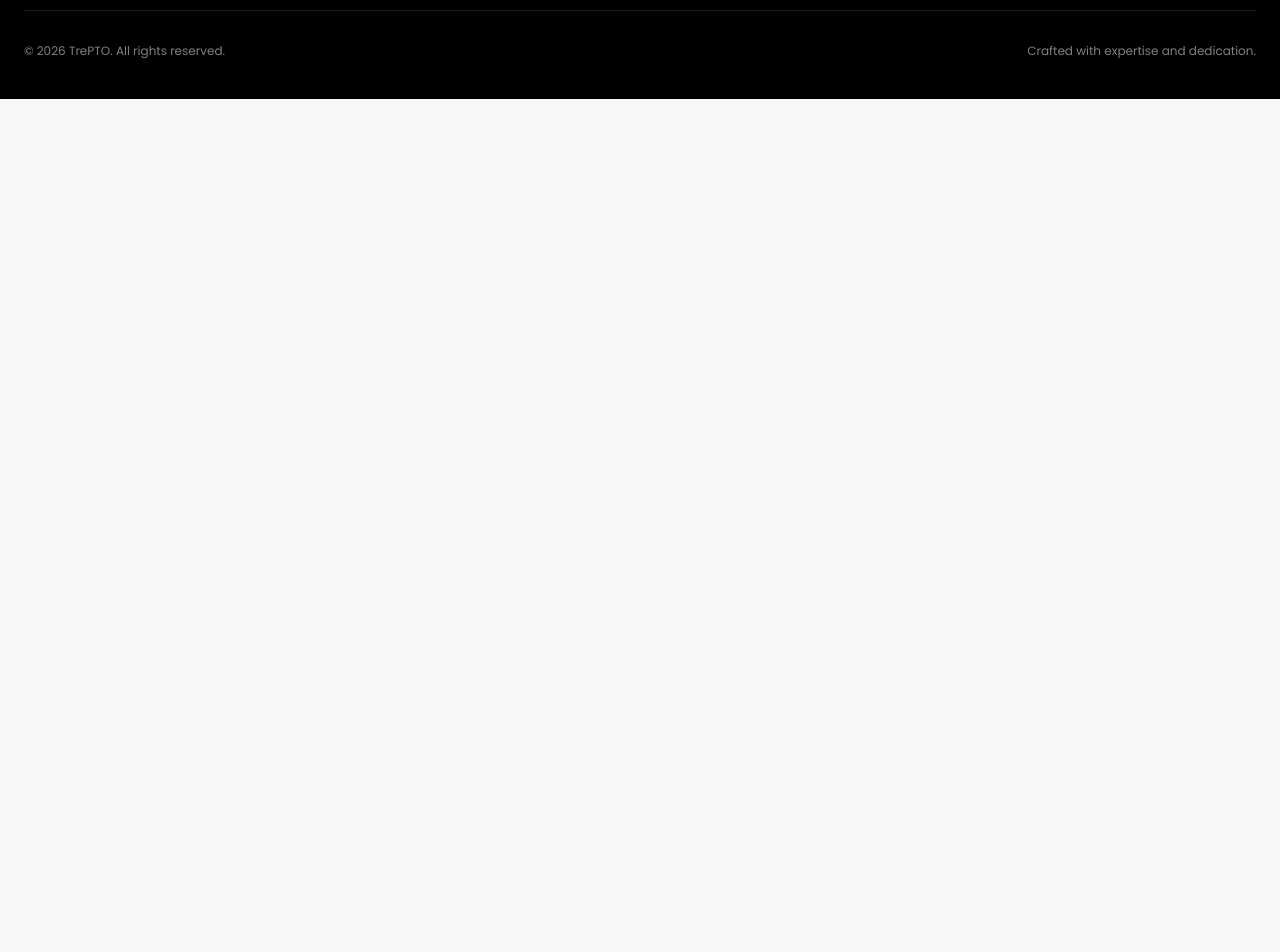
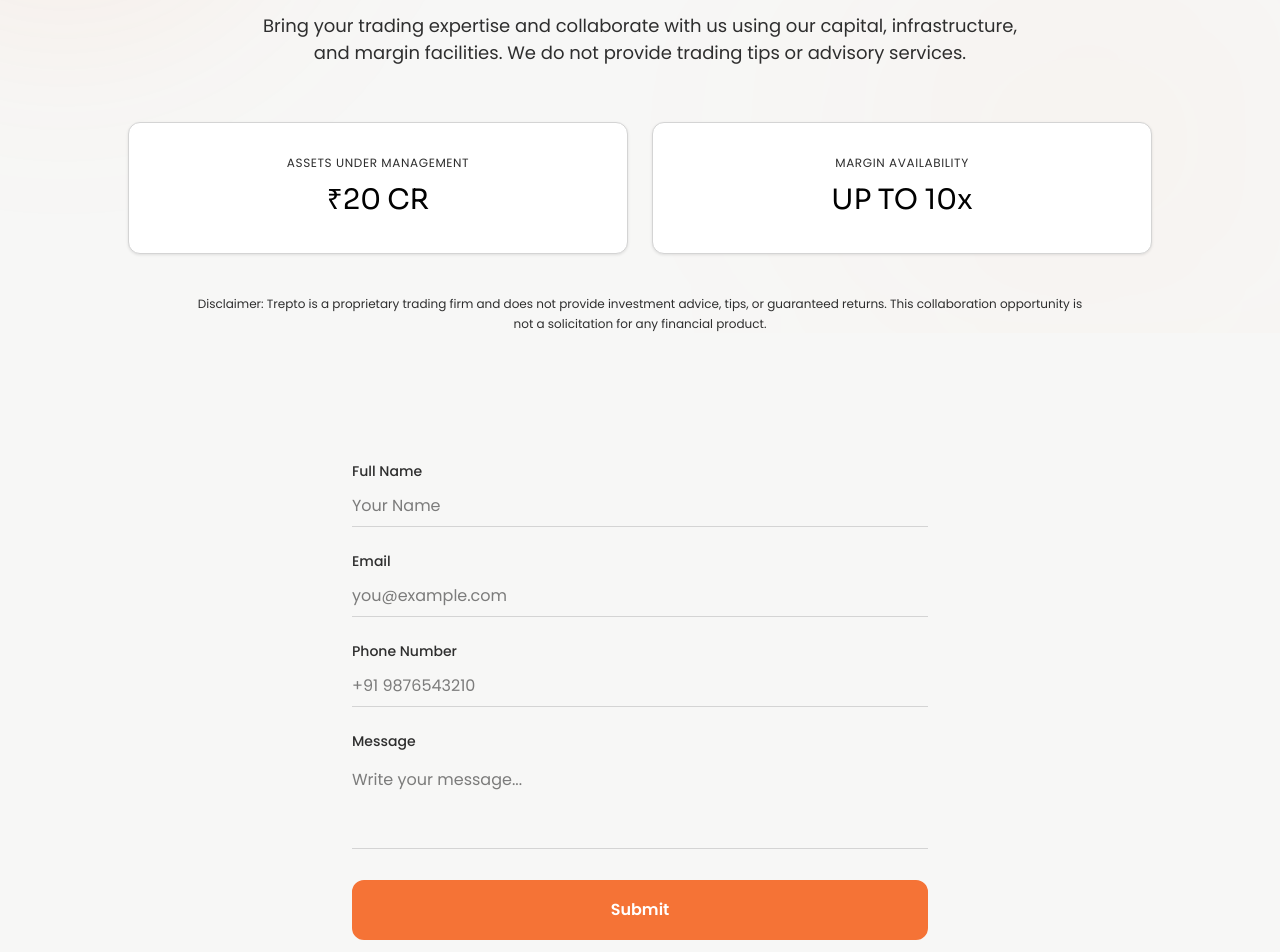
Before and after one commit to Jaineshprajapati/Trepto, a React (Vite) app in the folder trepto frontend/: page / in a window 1280 px wide. Shown: the part 3240-4192 px from the top of the page. Before the commit the page ends 3339 px from the top, so only its background shows below. Built offline with nearby package versions, Linux system fonts and the light colour scheme; no server answers.

Commit message:
okay remain stuff

```diff
--- a/trepto frontend/src/App.jsx
+++ b/trepto frontend/src/App.jsx
@@ -14,6 +14,7 @@ import PrivacyPolicy from "./pages/PrivacyPolicies";
 import AmlPolicy from "./pages/AmlPolicy";
 import Disclaimer from "./pages/Disclaimer";
 import RiskDisclosure from "./pages/RiskDisclosure";
+import HomeContactForm from "./pages/Home/components/HomeContactForm/HomeContactForm";
 
 
 function App() {
@@ -32,6 +33,7 @@ function App() {
         <Route path="/amlpolicy" element={<AmlPolicy />} />
         <Route path="/disclaimer" element={<Disclaimer />} />
         <Route path="/riskdisclosure" element={<RiskDisclosure />} />
+        <Route path="/homecontact" element={<HomeContactForm />} />
       </Routes>
 
       <Footer />
--- a/trepto frontend/src/pages/Home/Home.jsx
+++ b/trepto frontend/src/pages/Home/Home.jsx
@@ -3,6 +3,8 @@ import HeroSection from "./components/HeroSection/HeroSection";
 import WhoWeAre from "./components/Whoarewe/whoarewe";
 import VideoComponent from "./components/VideoComponent/VideoComponent";
 import TradeFinance from "./components/TradeFinancess/TradeFinance";
+import CollaborateSection from "./components/CollaborateSection/CollaborateSection";
+import HomeContactForm from "./components/HomeContactForm/HomeContactForm";
 
 
 const Home = () => {
@@ -12,6 +14,8 @@ const Home = () => {
       <WhoWeAre />
       <TradeFinance />
       <VideoComponent />
+      <CollaborateSection />
+      <HomeContactForm />
     </>
   );
 };
--- /dev/null
+++ b/trepto frontend/src/pages/Home/components/CollaborateSection/CollaborateSection.jsx
@@ -0,0 +1,65 @@
+import React from "react";
+
+const CollaborateSection = () => {
+  return (
+    <section className="relative overflow-hidden bg-background pt-24 px-6">
+
+      {/* Soft background glow (theme-safe) */}
+      <div className="absolute inset-0">
+        <div className="absolute -top-32 -left-32 h-96 w-96 rounded-full bg-primary/10 blur-[120px]" />
+        <div className="absolute bottom-0 right-0 h-96 w-96 rounded-full bg-primary/5 blur-[140px]" />
+      </div>
+
+      <div className="relative max-w-7xl mx-auto text-center">
+
+        {/* Heading */}
+        <h2 className="font-heading text-h2 md:text-h1 text-text-primary leading-tight">
+          Collaborate with Us & <br />
+          <span className="text-primary">
+            Get Funded to Trade Big
+          </span>
+        </h2>
+
+        {/* Subheading */}
+        <p className="mt-6 text-large text-text-secondary max-w-3xl mx-auto">
+          Bring your trading expertise and collaborate with us using our
+          capital, infrastructure, and margin facilities. We do not provide
+          trading tips or advisory services.
+        </p>
+
+        {/* Stats */}
+        <div className="mt-14 flex justify-center">
+          <div className="flex flex-col sm:flex-row gap-6 max-w-5xl w-full justify-center items-center">
+            <div className="rounded-lg border border-border bg-surface p-8 shadow-sm flex-1 min-w-[220px] text-center transition duration-200 hover:bg-primary hover:text-white group">
+              <p className="text-xs uppercase tracking-wider text-text-secondary group-hover:text-white transition">
+                Assets Under Management
+              </p>
+              <p className="mt-2 text-h2 font-heading text-text-primary group-hover:text-white transition">
+                ₹20 CR
+              </p>
+            </div>
+            <div className="rounded-lg border border-border bg-surface p-8 shadow-sm flex-1 min-w-[220px] text-center transition duration-200 hover:bg-primary hover:text-white group">
+              <p className="text-xs uppercase tracking-wider text-text-secondary group-hover:text-white transition">
+                Margin Availability
+              </p>
+              <p className="mt-2 text-h2 font-heading text-text-primary group-hover:text-white transition">
+                UP TO 10x
+              </p>
+            </div>
+          </div>
+        </div>
+
+
+        {/* Disclaimer */}
+        <p className="mt-10 text-xs text-text-secondary max-w-4xl mx-auto leading-relaxed">
+          Disclaimer: Trepto is a proprietary trading firm and does not provide
+          investment advice, tips, or guaranteed returns. This collaboration
+          opportunity is not a solicitation for any financial product.
+        </p>
+
+      </div>
+    </section>
+  );
+};
+
+export default CollaborateSection;
--- /dev/null
+++ b/trepto frontend/src/pages/Home/components/HomeContactForm/HomeContactForm.jsx
@@ -0,0 +1,126 @@
+import React, { useState } from "react";
+import toast from "react-hot-toast";
+
+const HomeContactForm = () => {
+  const [isSubmitting, setIsSubmitting] = useState(false);
+
+  const handleSubmit = async (e) => {
+    e.preventDefault();
+    setIsSubmitting(true);
+
+    const formData = new FormData(e.target);
+
+    try {
+      await fetch("https://api.web3forms.com/submit", {
+        method: "POST",
+        body: formData,
+      });
+
+      e.target.reset();
+      toast.success("Thank you! We will contact you shortly.");
+    } catch (error) {
+      toast.error("Something went wrong. Please try again.");
+    } finally {
+      setIsSubmitting(false);
+    }
+  };
+
+  return (
+    <div className=" bg-background pb-10 py-20">
+      <form
+        onSubmit={handleSubmit}
+        className="mt-12 max-w-xl mx-auto space-y-6"
+      >
+        {/* Web3Forms Hidden Fields */}
+        <input
+          type="hidden"
+          name="access_key"
+          value={import.meta.env.VITE_WEB3FORMS_KEY}
+        />
+        <input type="hidden" name="from_name" value="Trepto Website" />
+        <input
+          type="hidden"
+          name="subject"
+          value="Homepage Contact Form"
+        />
+        <input
+          type="hidden"
+          name="form_source"
+          value="Homepage Contact Form"
+        />
+
+        {/* Name */}
+        <div>
+          <label className="block text-small font-medium text-text-secondary mb-1">
+            Full Name
+          </label>
+          <input
+            type="text"
+            name="name"
+            required
+            placeholder="Your Name"
+            className="w-full border-b border-border bg-transparent py-2 focus:outline-none focus:border-primary transition"
+          />
+        </div>
+
+        {/* Email */}
+        <div>
+          <label className="block text-small font-medium text-text-secondary mb-1">
+            Email
+          </label>
+          <input
+            type="email"
+            name="email"
+            required
+            placeholder="you@example.com"
+            className="w-full border-b border-border bg-transparent py-2 focus:outline-none focus:border-primary transition"
+          />
+        </div>
+
+        {/* Phone */}
+        <div>
+          <label className="block text-small font-medium text-text-secondary mb-1">
+            Phone Number
+          </label>
+          <input
+            type="tel"
+            name="phone"
+            required
+            placeholder="+91 9876543210"
+            pattern="^[0-9+\s()-]*$"
+            title="Please enter numbers only."
+            onInput={(e) => {
+              e.target.value = e.target.value.replace(/[A-Za-z]/g, "");
+            }}
+            className="w-full border-b border-border bg-transparent py-2 focus:outline-none focus:border-primary transition"
+          />
+        </div>
+
+        {/* Message */}
+        <div>
+          <label className="block text-small font-medium text-text-secondary mb-2">
+            Message
+          </label>
+          <textarea
+            rows="3"
+            name="message"
+            required
+            placeholder="Write your message..."
+            className="w-full border-b border-border bg-transparent py-2 focus:outline-none focus:border-primary transition resize-none"
+          />
+        </div>
+
+        {/* Submit */}
+        <button
+          type="submit"
+          disabled={isSubmitting}
+          className="w-full bg-primary text-white rounded-lg py-4 text-medium font-semibold border-2 border-primary transition hover:bg-white hover:text-primary disabled:opacity-70 disabled:cursor-not-allowed"
+        >
+          {isSubmitting ? "Sending..." : "Submit"}
+        </button>
+      </form>
+    </div>
+  );
+};
+
+export default HomeContactForm;
```
